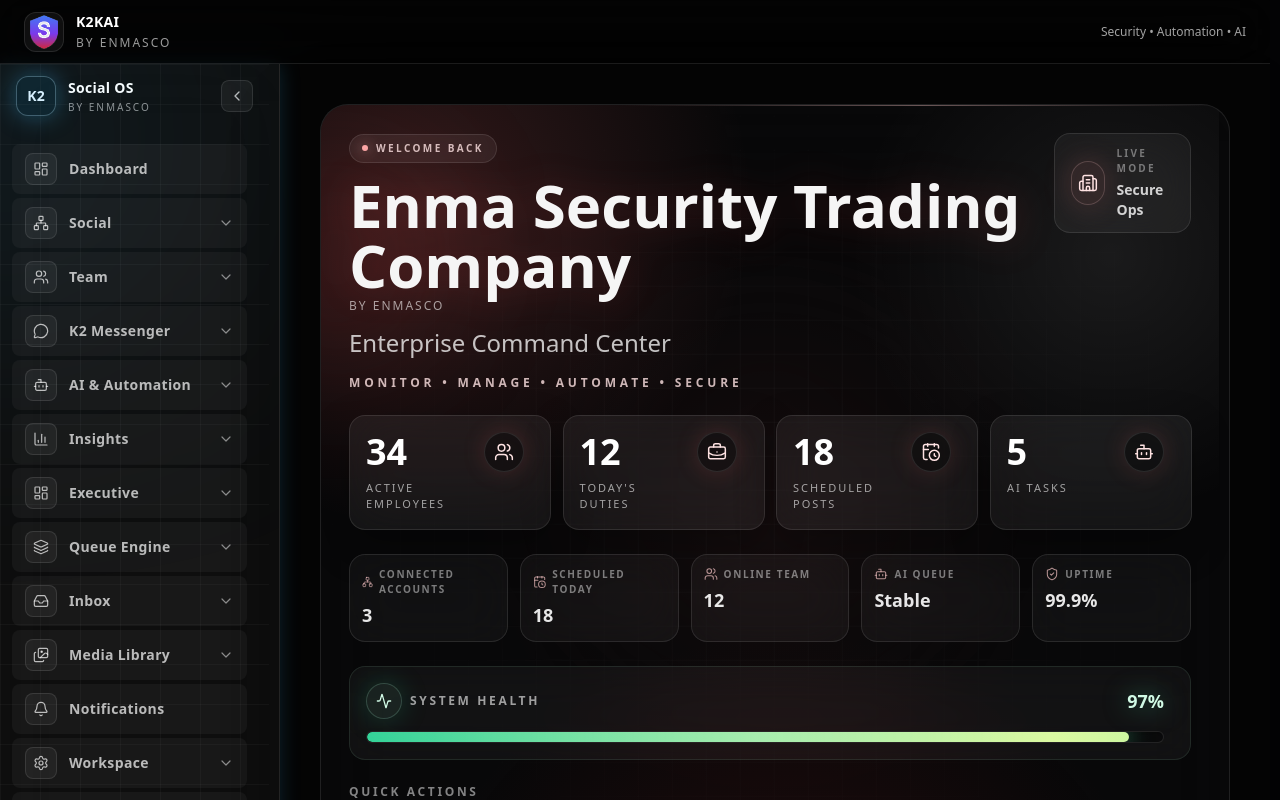
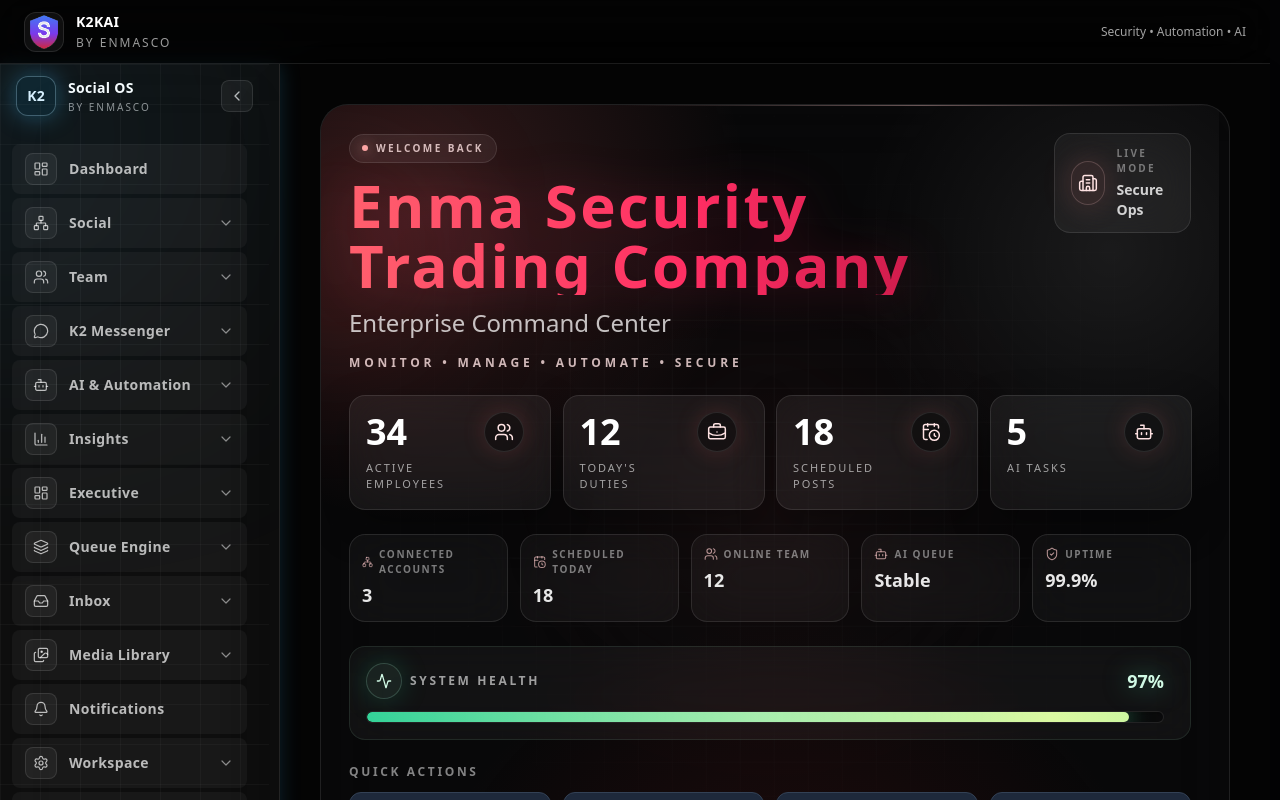
Before and after one commit to jabedbusiness10-art/enmasco-k2-social-hub, a Next.js app: page / in a window 1280 px wide. Shown: the top 800 px of the page. Built offline with nearby package versions, Linux system fonts and the light colour scheme.

Commit message:
style(dashboard): hero cyber-red branding + full-scroll fix (TASK-66F)

```diff
--- a/app/dashboard/page.tsx
+++ b/app/dashboard/page.tsx
@@ -1,5 +1,5 @@
 import DashboardGrid from "@/components/dashboard/DashboardGrid";
-import HeroPanel from "@/components/dashboard/heroPanel";
+import HeroPanel from "@/components/dashboard/HeroPanel";
 import { Stagger, StaggerItem } from "@/components/anim/motion";
 
 export default function DashboardPage() {
--- a/app/page.tsx
+++ b/app/page.tsx
@@ -1,7 +1,7 @@
 import Header from "@/components/layout/Header";
 import Sidebar from "@/components/layout/Sidebar";
 import DashboardGrid from "@/components/dashboard/DashboardGrid";
-import HeroPanel from "@/components/dashboard/heroPanel";
+import HeroPanel from "@/components/dashboard/HeroPanel";
 
 export default function Home() {
   return (
--- a/components/dashboard/HeroPanel.tsx
+++ b/components/dashboard/HeroPanel.tsx
@@ -59,12 +59,9 @@ export default function HeroPanel({ className = "" }: HeroPanelProps) {
               <span className="h-1.5 w-1.5 rounded-full bg-red-300 shadow-[0_0_14px_rgba(252,165,165,0.9)]" />
               WELCOME BACK
             </div>
-            <h1 className="text-4xl font-semibold leading-none tracking-normal text-[#F5F5F5] drop-shadow-[0_0_18px_rgba(239,68,68,0.18)] sm:text-5xl lg:text-6xl">
+            <h1 className="bg-gradient-to-r from-[#ff5f6d] via-[#ff2e63] to-[#b3123f] bg-clip-text text-4xl font-bold leading-none tracking-[0.04em] text-transparent drop-shadow-[0_2px_24px_rgba(255,46,99,0.25)] sm:text-5xl lg:text-6xl">
               Enma Security Trading Company
             </h1>
-            <div className="mt-0.5 text-[12px] font-medium uppercase tracking-[2px] text-white/60">
-              by ENMASCO
-            </div>
             <p className="mt-3 text-lg font-medium tracking-normal text-white/75 sm:text-xl lg:text-2xl">
               Enterprise Command Center
             </p>
--- a/components/layout/AppShell.tsx
+++ b/components/layout/AppShell.tsx
@@ -1,5 +1,6 @@
 "use client";
 
+import { motion } from "framer-motion";
 import { ReactNode } from "react";
 import Sidebar from "@/components/layout/Sidebar";
 import TopBar from "@/components/layout/TopBar";
@@ -27,7 +28,7 @@ export default function AppShell({ children }: { children: ReactNode }) {
             <TopBar />
             <InfoBar />
             <main className={`${LAYOUT_CLASSES.contentWrapper} min-h-0 flex-1 overflow-y-auto overflow-x-hidden`}>
-              {children}
+              <motion.div layoutScroll className="contents">{children}</motion.div>
             </main>
           </div>
           <CommandPalette />
```
